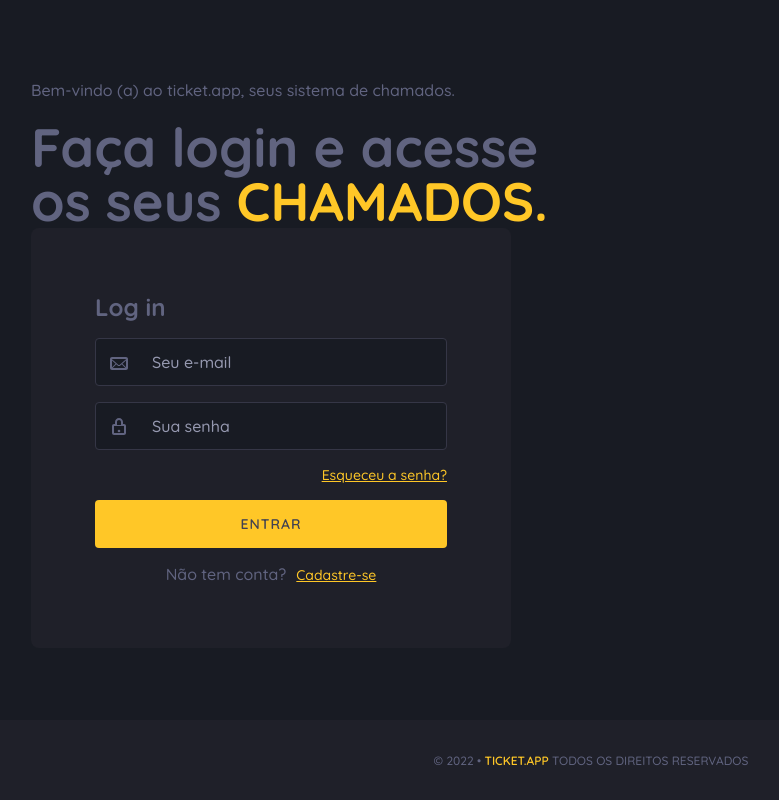
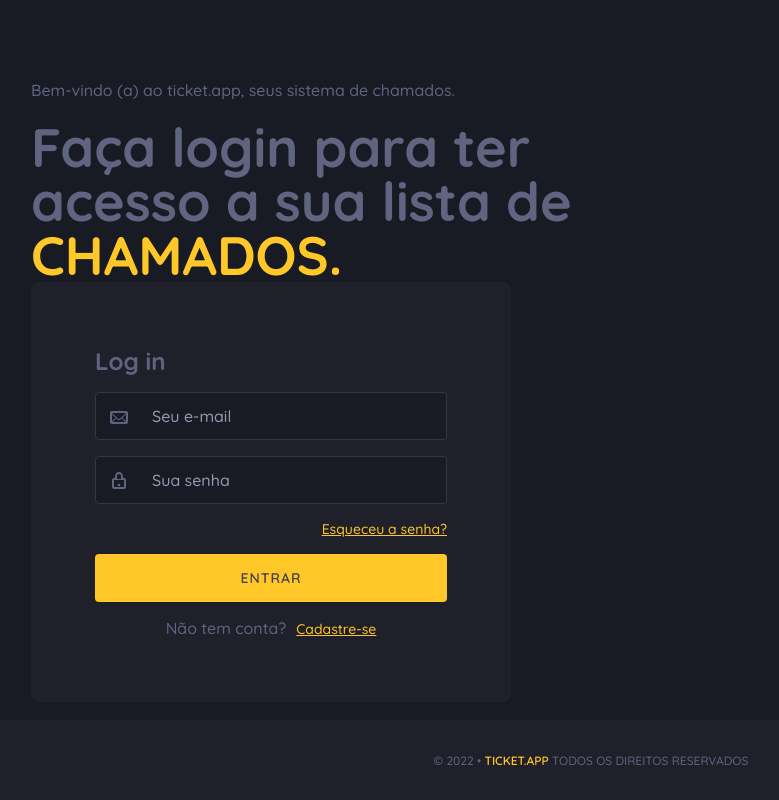
Before and after one commit to dfsilva-dxp/projeto-ticket, a React (Create React App) app: page / in a window 1280 px wide. Shown: the whole page, without its empty margins (49-828 px from the left). Built offline with nearby package versions, Linux system fonts and the light colour scheme; no server answers.

Commit message:
feat: alterando o texto de display

```diff
--- a/src/components/Login/signIn.tsx
+++ b/src/components/Login/signIn.tsx
@@ -37,8 +37,9 @@ const SignIn = () => {
         </Display.Text>
 
         <Display.Title>
-          Faça login e acesse <br />
-          os seus
+          Faça login para ter <br />
+          acesso a sua lista de
+          <br />
           <Display.Strong> chamados.</Display.Strong>
         </Display.Title>
       </Display>
```
